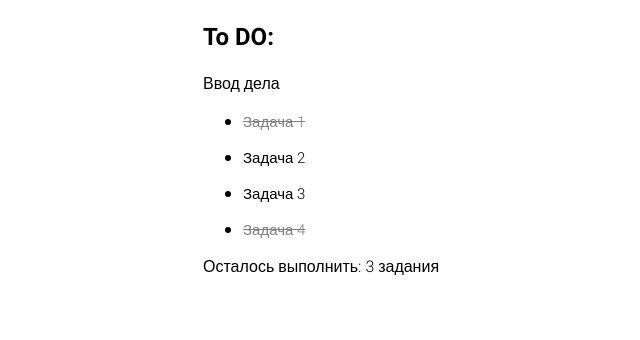
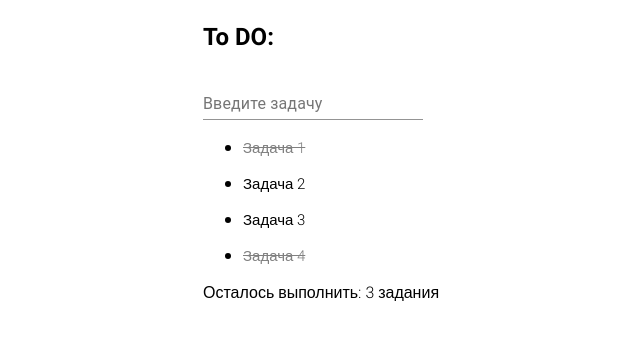
Before and after one commit to WebHeroSchool/GurevAleksey_React, a React (Create React App) app: page / in a window 1280 px wide. Shown: the top 340 px of the page, without its empty margins (187-827 px from the left). Built offline with nearby package versions, Linux system fonts and the light colour scheme.

Commit message:
добавил material-ui

```diff
--- a/package.json
+++ b/package.json
@@ -32,6 +32,7 @@
     ]
   },
   "devDependencies": {
+    "@material-ui/core": "^4.11.0",
     "classnames": "^2.2.6"
   }
 }
--- a/src/components/InputItems/InputItems.js
+++ b/src/components/InputItems/InputItems.js
@@ -1,9 +1,8 @@
 import React from 'react';
+import TextField from '@material-ui/core/TextField';
 
 let InputItems = () => (
-  <p>
-    Ввод дела
-  </p>
+  <TextField id="standard-basic" label="Введите задачу" />
 );
 
 export default InputItems;
```
Also changed, not shown: 1 other file (tests, documents, lock files or other folders).
